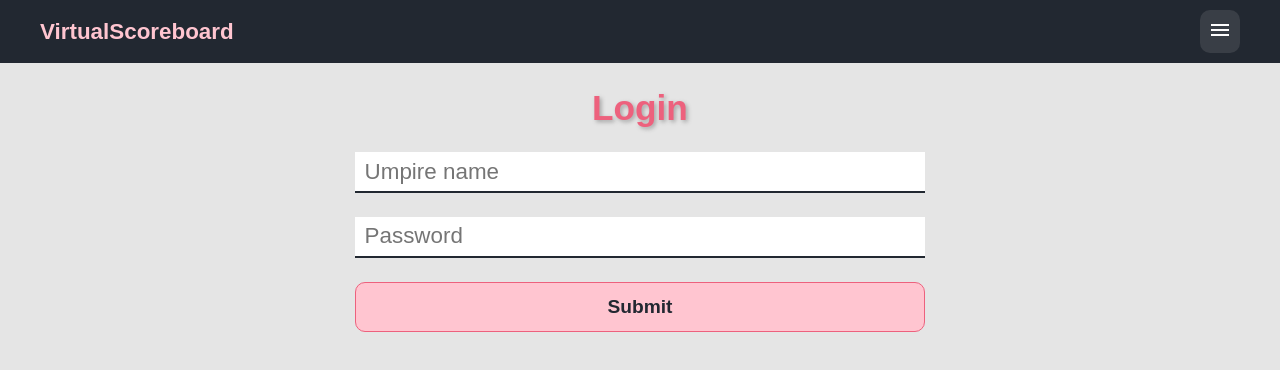
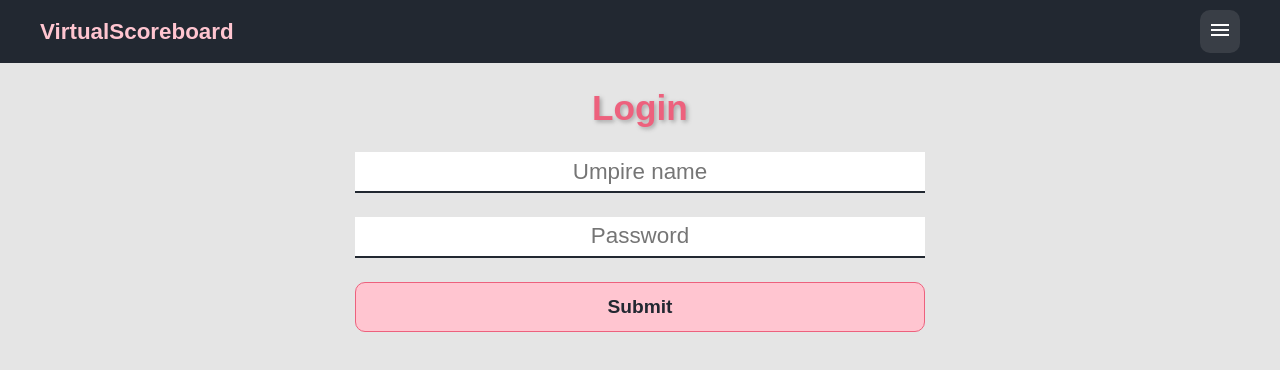
Before and after one commit to ThamkeRohan/Virtual-Scoreboard, a React (Vite) app: page /login in a window 1280 px wide. Shown: the top 370 px of the page. Built offline with nearby package versions, Linux system fonts and the light colour scheme.

Commit message:
Changes made to CSS

```diff
--- a/src/App.css
+++ b/src/App.css
@@ -491,7 +491,8 @@ img {
 
 /*Form Input*/
 .form-input {
-  flex-grow: 1;
+  /* flex-grow: 1; */
+  text-align: center;
   font-size: 1.4rem;
   padding: 0.4rem 0.6rem;
   border: none;
```
